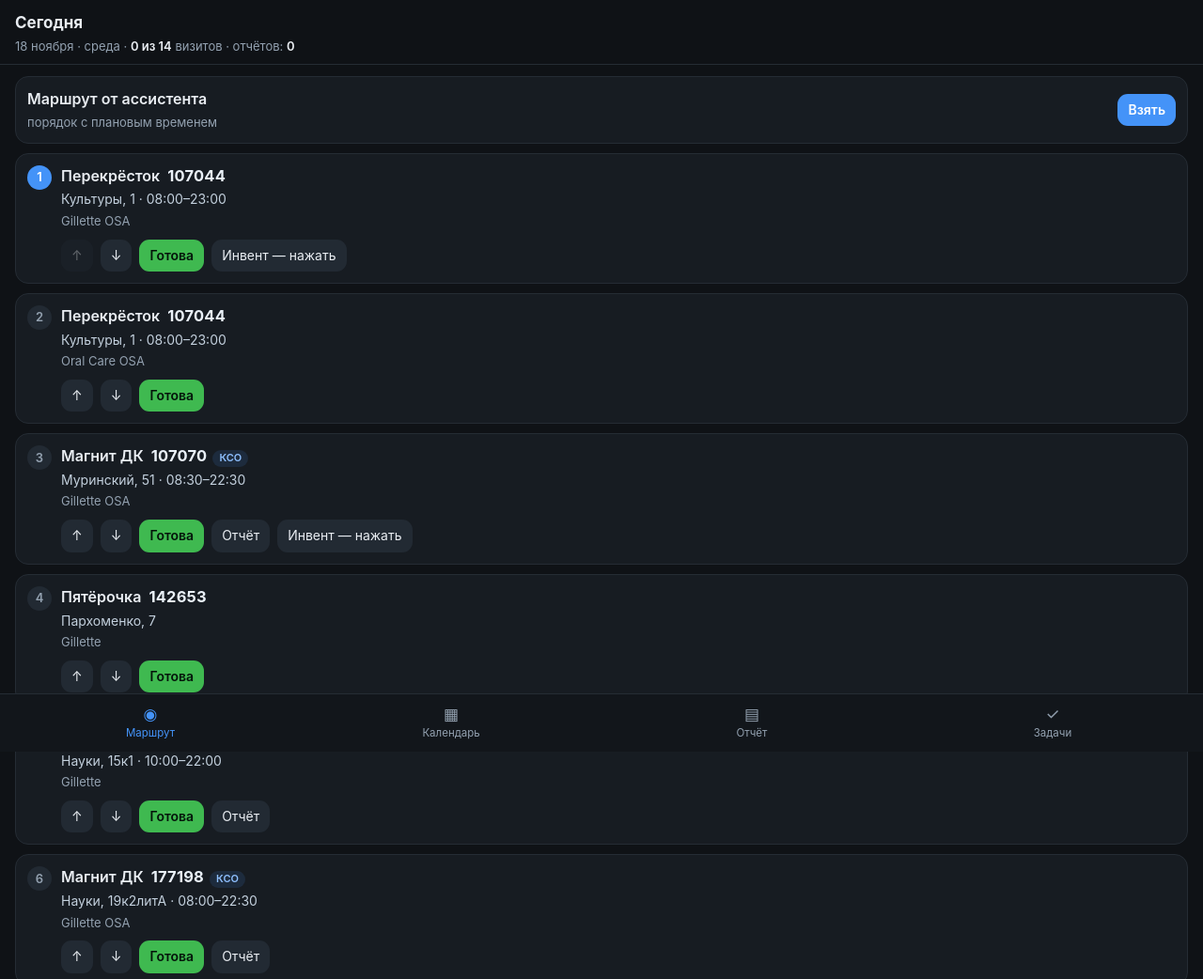
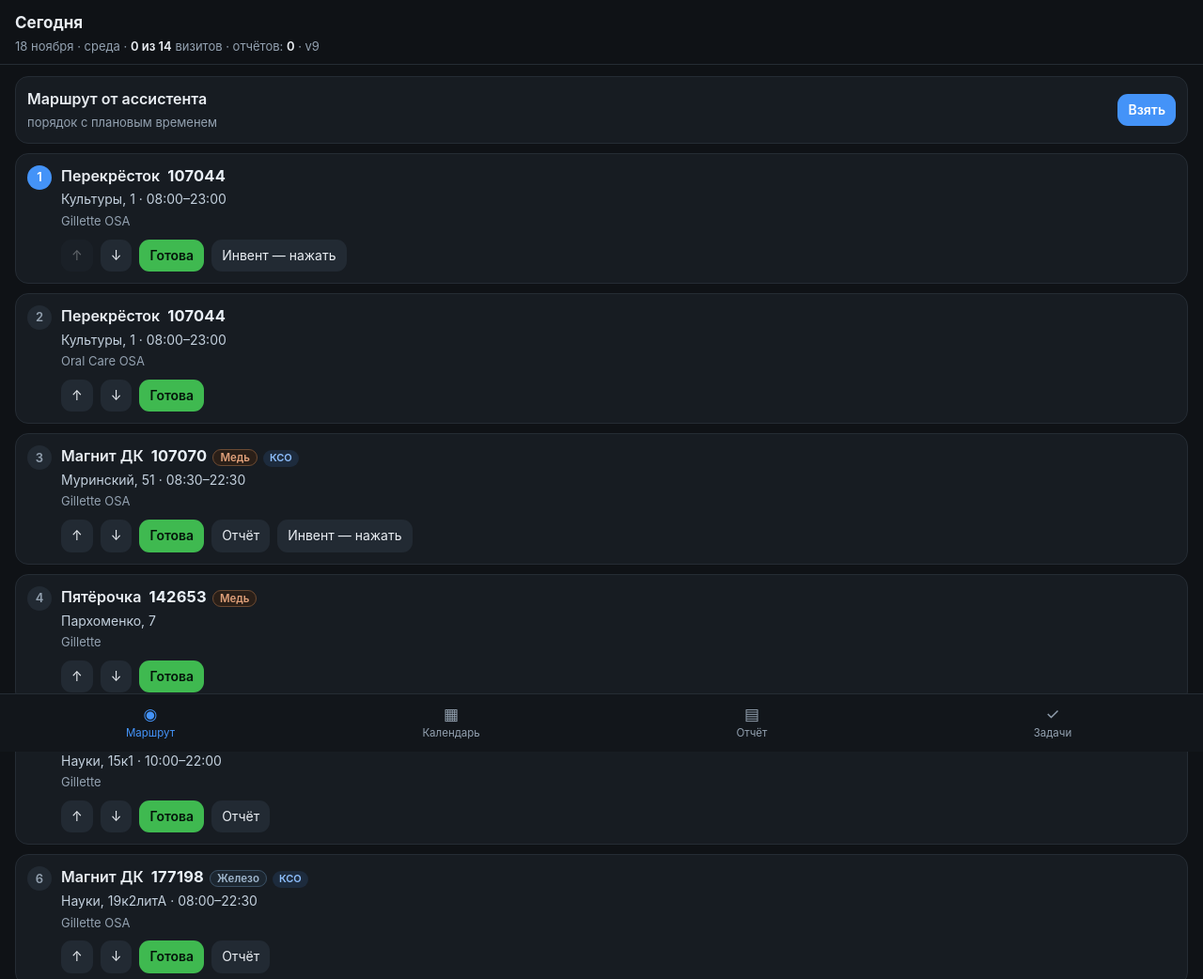
Before and after one commit to ladyko1804/fogg, a plain HTML site: page index.html in a window 1280 px wide. Shown: the top 1042 px of the page at 94% size. Drawn offline with Linux system fonts and the light colour scheme.

Commit message:
levels + network-first sw

```diff
--- a/index.html
+++ b/index.html
@@ -49,6 +49,12 @@ ul.tasks li:last-child{border-bottom:0}
 ul.tasks li.checked .txt{text-decoration:line-through;color:var(--dim)}
 .txt{flex:1}
 .code{font-size:16.5px;font-weight:700;letter-spacing:.2px;color:#eaf1f8;margin-left:8px}
+.lvl{font-size:11.5px;padding:1px 7px;border-radius:999px;margin-left:6px;border:1px solid;white-space:nowrap}
+.lvl.gold{color:#f0c674;border-color:#6b5423;background:#2a2313}
+.lvl.silver{color:#d5dee8;border-color:#4a5563;background:#20262e}
+.lvl.copper{color:#e0a07a;border-color:#6b4a33;background:#2a1f18}
+.lvl.iron{color:#9fb6cc;border-color:#3b5064;background:#1c2630}
+.lvl.other{color:#93a1b0;border-color:#333c46}
 .addr{font-size:14px;color:#c3d0dd;margin-top:3px}
 .cal{display:grid;grid-template-columns:repeat(7,1fr);gap:6px;margin-top:8px}
 .cal .wd{text-align:center;font-size:11px;color:var(--dim);padding:2px 0}
@@ -192,6 +198,14 @@ const SEED=[
  {net:"Пятёрочка",lvl:"Серебро",addr:"Карпинского, 38к1",tt:"141417",proj:"Gillette",hours:"07:30–23:00",tim:"—"},
  {net:"Пятёрочка",lvl:"Медь",addr:"Карпинского, 16",tt:"155954",proj:"Gillette",hours:"07:30–23:00",tim:"—"}
 ];
+function lvlCls(l){
+  if(!l)return "other";
+  if(/Золот/i.test(l))return "gold";
+  if(/Сереб/i.test(l))return "silver";
+  if(/Медь|Меди/i.test(l))return "copper";
+  if(/Желез/i.test(l))return "iron";
+  return "other";
+}
 function kindOf(net){ if(/КМ/.test(net))return "km"; if(/ДК/.test(net))return "dk"; return "none" }
 
 let state=load();
@@ -238,7 +252,7 @@ document.querySelectorAll("nav a").forEach(a=>a.onclick=e=>{
 function renderRoute(){
   const list=pts(state.active), done=list.filter(p=>p.done).length;
   document.getElementById("h-title").textContent=state.active===todayISO?"Сегодня":"Маршрут";
-  document.getElementById("h-sub").innerHTML=`${humanDate(state.active)} · <b>${done} из ${list.length}</b> визитов · отчётов: <b>${sentFor(state.active)}</b>`;
+  document.getElementById("h-sub").innerHTML=`${humanDate(state.active)} · <b>${done} из ${list.length}</b> визитов · отчётов: <b>${sentFor(state.active)}</b> · v9`;
   const wrap=document.getElementById("s-route");
   if(!list.length){wrap.innerHTML='<div class="card"><div class="hint">На этот день маршрута нет. Пришли мне выгрузку — добавлю точки.</div></div>';return}
   wrap.innerHTML="";
@@ -262,7 +276,7 @@ function renderRoute(){
     el.innerHTML=`<div class="row">
       <div class="num ${p.done?"done":(!p.done&&idx===curIdx)?"cur":""}">${p.done?"✓":idx+1}</div>
       <div style="flex:1">
-        <div class="t">${p.net}<span class="code">${p.tt}</span>${kindTag}</div>
+        <div class="t">${p.net}<span class="code">${p.tt}</span>${p.lvl&&p.lvl!=="—"?`<span class="lvl ${lvlCls(p.lvl)}">${p.lvl}</span>`:""}${kindTag}</div>
         <div class="addr">${p.addr}${p.hours&&p.hours!=="—"?" · "+p.hours:""}</div>
         <div class="meta">${p.proj||"—"}${p.note?" · "+p.note:""}</div>
         <div class="row" style="gap:8px;margin-top:10px;flex-wrap:wrap">
```
